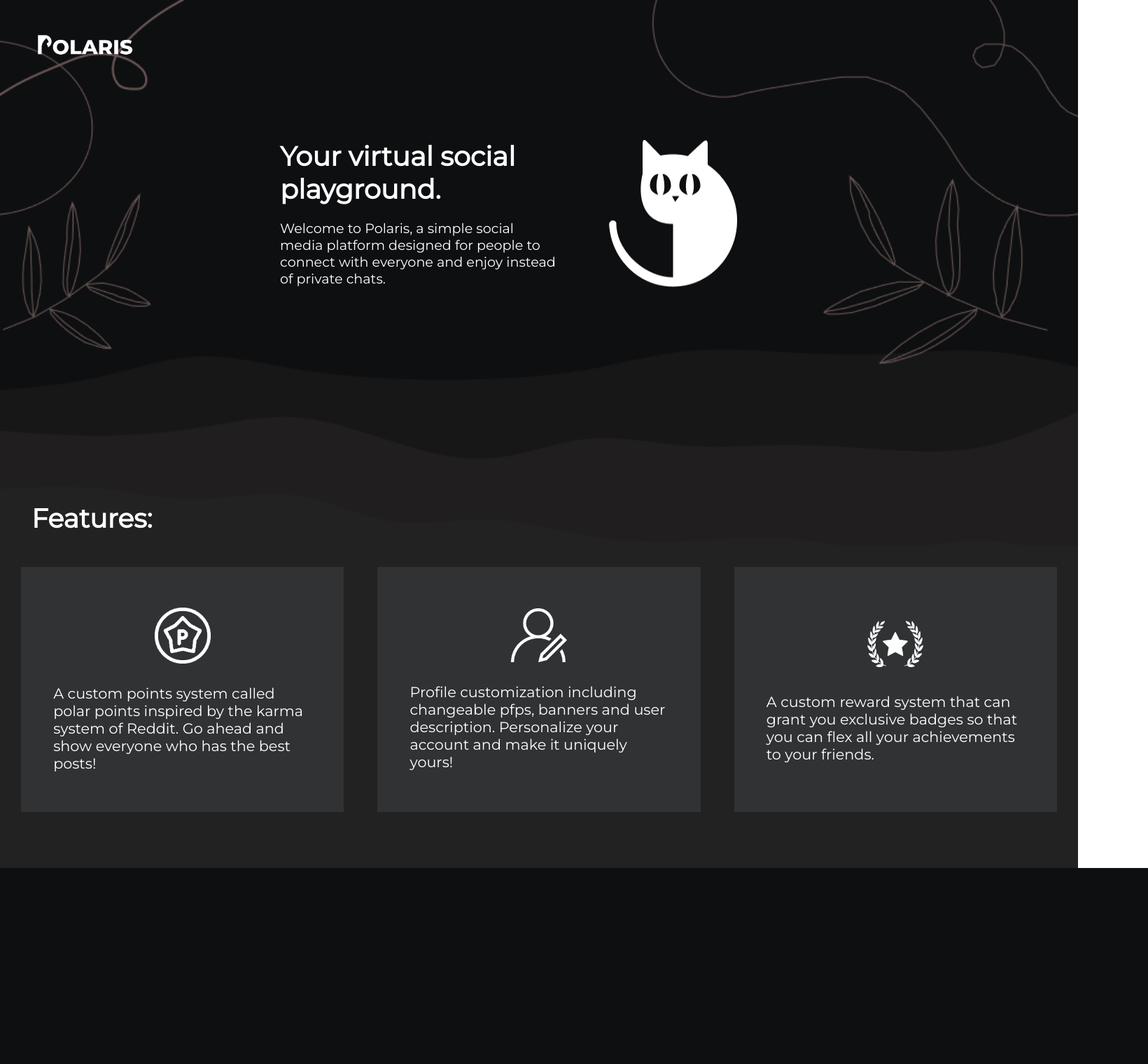
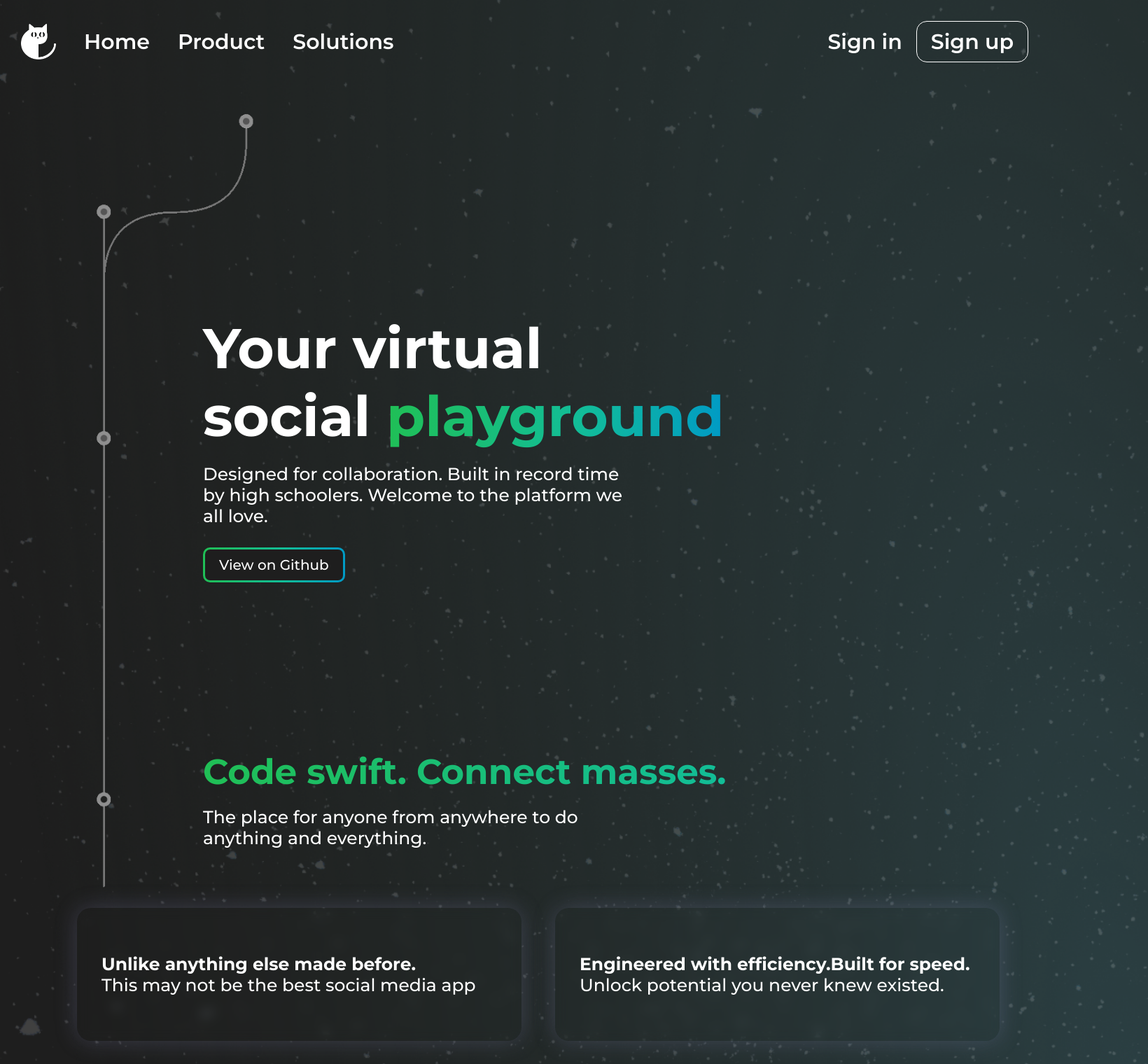
Before and after one commit to Flamez06/Polaris, a Flask app: page /landing in a window 1640 px wide. Shown: the top 1520 px of the page at 70% size. Before the commit the page ends 1240 px from the top, so only its background shows below. Run offline with Flask 3, Linux system fonts and the light colour scheme; the visitor is signed in with stand-in values (Sample User, id 1); some libraries are stand-ins or nearby versions.

Commit message:
landing page
sheeshu

```diff
--- a/app.py
+++ b/app.py
@@ -76,6 +76,7 @@ def register():
         data = load_data()
         username = request.form['username']
         password = request.form['password']
+        print(username,password)
         if username in data['users']:
             error = 'Username already taken'
             return render_template('register.html', error=error)
@@ -131,7 +132,8 @@ def account():
 
 @app.route('/landing')
 def landing():
-    return render_template('landing.html')
+
+    return render_template('landing1.html')
 
 
 @app.route('/delete',methods=['POST'])
--- a/static/landing.css
+++ /dev/null
@@ -1,71 +0,0 @@
-*{
-    margin:0;
-    padding: 0;
-}
-body{
-    color: white;
-    font-family: 'Montserrat', sans-serif;
-}
-.section1{
-    width: 1480px;
-    height: 750px;
-    background-image: url(/static/Images/Slice\ 2.png);
-    background-size: cover;
-    background-repeat: no-repeat;
-    padding: 30px 30px 0px 30px;
-}
-.section2{
-    width: 1480px;
-    height: 400px;
-    background-color: #222222;
-    padding:30px;
-    display: grid;
-    grid-template-columns: 1fr 1fr 1fr;
-    gap: 3rem;
-}
-*::-webkit-scrollbar {
-    display: none;
-}
-
-.box{
-    display: flex;
-    position: absolute;
-    top: 200px;
-    left: 400px;
-}
-.text1{
-    width: 400px;
-    margin-right:70px ;
-    font-size: larger;
-}
-#logo{
-    transform: scaleX(-1);
-}
-button{
-    background: none ;
-    border: none;
-    margin-left: 20px;
-}
-button:hover{
-    cursor: pointer;
-}
-h2{
-    width: 400px;
-    margin-left:15px ;
-    font-size: 1cm;
-    position: relative;
-    top: 620px;
-}
-.container{
-    background-color: #303234;
-    height: 350px;
-    display: flex;
-    flex-direction: column;
-    justify-content: center;
-    align-items: center;
-}
-.wrapper{
-    font-size: 0.55cm;
-    margin-top: 30px;
-    width: 80%;
-}
--- /dev/null
+++ b/static/landing1.css
@@ -0,0 +1,91 @@
+@import url('https://fonts.googleapis.com/css2?family=Montserrat+Alternates:wght@500&family=Montserrat:wght@500;600;700&display=swap');
+*{
+    padding: 0;
+    margin: 0;
+    font-family: Montserrat;
+    color: white;
+}
+body{
+    background: url(/static/Images/Frame\ 2.png);
+    background-size: cover;
+    height: 2500px;
+}
+*::-webkit-scrollbar {
+    display: none;
+}
+.nav-button{
+    background:none;
+    border:none;
+    padding: 10px 20px 10px 20px;
+    font-size: 30px;
+    font-weight: 600;
+    transition: transform 0.2s;
+    cursor: pointer;
+}
+.nav-button:hover{
+    transform: scale(1.15);
+}
+.navbar{
+    margin-top: 30px;
+    margin-left: 30px;
+    display: flex;
+    align-items: center;
+}
+.main_container{
+    margin-top: 360px;
+    position: relative;
+    right: 150px;
+}
+.text{
+    width: 600px;
+    font-size: 25px;
+}
+.rgbtext{
+    background-image: linear-gradient(93.2deg, #20bf55ff 0%, #12bd98ff 57%, #009ac6ff 100%);
+    background-position: center;
+    background-repeat: no-repeat;
+    background-size: auto;
+    -webkit-background-clip: text;
+    background-clip: text;
+    -webkit-text-fill-color: transparent;
+}
+.rgb-button{
+    border: 3px solid transparent;
+    border-radius: 10px;
+    background:
+      linear-gradient(to right, #1E1E1E, #1E1E1E),
+      linear-gradient(93.2deg, #20bf55ff 0%, #12bd98ff 57%, #009ac6ff 100%);
+    background-clip: padding-box, border-box;
+    background-origin: padding-box, border-box;
+    padding:10px 20px 10px 20px;
+    font-size: 20px;
+    margin-top:30px;
+    cursor: pointer;
+}
+.rgb-button:hover{
+    background:
+    linear-gradient(to right, #2e2d2d, #2e2d2d),
+    linear-gradient(93.2deg, #20bf55ff 0%, #12bd98ff 57%, #009ac6ff 100%);
+     background-clip: padding-box, border-box;
+    background-origin: padding-box, border-box;
+}
+.container{
+    display: flex;
+    gap: 3rem;
+    position: relative;
+    right: 180px;
+}
+.box{
+    height: 190px;
+    width: 600px;
+    display: flex;
+    flex-direction: column;
+    justify-content: center;
+    padding-left: 35px;
+    border-radius: 20px;
+}
+.glass{
+    box-shadow: 0px 0px 32px 0px rgba(149, 148, 205, 0.25);
+    backdrop-filter: blur( 8px );
+    -webkit-backdrop-filter: blur( 8px );
+}
--- a/templates/landing.html
+++ /dev/null
@@ -1,51 +0,0 @@
-<!DOCTYPE html>
-<html lang="en">
-<head>
-    <meta charset="UTF-8">
-    <meta http-equiv="X-UA-Compatible" content="IE=edge">
-    <meta name="viewport" content="width=device-width, initial-scale=1.0">
-    <title>Document</title>
-    <link rel="stylesheet" href="../static/landing.css">
-    <link rel="preconnect" href="https://fonts.googleapis.com">
-    <link rel="preconnect" href="https://fonts.gstatic.com" crossorigin>
-    <link href="https://fonts.googleapis.com/css2?family=Montserrat&display=swap" rel="stylesheet">
-    <script src="https://kit.fontawesome.com/52a4234966.js" crossorigin="anonymous"></script>
-</head>
-<body>
-    <div class="section1">
-        <form action="{{url_for('home')}}">
-        <button type="submit">
-        <img src="/static/Images/text.png" width="140px" alt="">
-        </button>
-        </form>
-        <div class="box">
-            <div class="text1">
-                <h1 style="margin-bottom: 20px;">Your virtual social playground.</h1>
-                <p>Welcome to Polaris, a simple social media platform designed for people to connect with everyone and enjoy instead of private chats.</p>
-            </div>
-            <img id="logo" src="../static/Images/Ellipse 3.png" alt="">
-        </div>
-        <h2>Features:</h2>
-    </div>
-    <div class="section2">
-        <div class="container">
-            <img src="/static/Images/download.png" width="80" alt="">
-            <div class="wrapper">
-            <p>A custom points system called polar points inspired by the karma system of Reddit. Go ahead and show everyone who has the best posts!</p>
-        </div>
-        </div>
-        <div class="container">
-            <img src="/static/Images/202-2024774_my-profile-comments-my-profile-icon-png.png" width="80" alt="">
-            <div class="wrapper">
-                <p>Profile customization including changeable pfps, banners and user description. Personalize your account and make it uniquely yours!</p>
-            </div>
-        </div>
-        <div class="container">
-            <img src="/static/Images/download (1).png" width="80" alt="">
-            <div class="wrapper">
-                <p>A custom reward system that can grant you exclusive badges so that you can flex all your achievements to your friends. </p>
-            </div>
-        </div>
-    </div>
-</body>
-</html>
--- /dev/null
+++ b/templates/landing1.html
@@ -0,0 +1,56 @@
+<!DOCTYPE html>
+<html lang="en">
+<head>
+    <meta charset="UTF-8">
+    <meta name="viewport" content="width=device-width, initial-scale=1.0">
+    <title>Document</title>
+    <link rel="stylesheet" href="/static/landing1.css">
+</head>
+<body>
+    <div class="navbar">
+        <img src="/static/Images/Ellipse 3.png" width="50px" style="margin-right: 20px;" alt="">
+        <button onclick="location.href='/'" class="nav-button">Home</button>
+        <button class="nav-button">Product</button>
+        <button class="nav-button">Solutions</button>
+        <button class="nav-button" onclick="location.href='/login'" style="margin-left: 580px;">Sign in</button>
+        <button class="nav-button" onclick="location.href='/register'" style="border: white 1px solid; border-radius: 15px;">Sign up</button>
+    </div>
+    <div style="display: flex; flex-direction: row;">
+        <img src="/static/Images/Slice 3.png" width="440px" alt="">
+        <div class="main_container">
+            <div>
+                <h1 style="font-size: 80px;font-weight: 700">Your virtual <br> social <p class="rgbtext" style="display: inline;">playground</p> </h1><br>
+                <p class="text">Designed for collaboration. Built in record time by high schoolers. Welcome to the platform we all love.</p>
+                <button onclick="location.href='//github.com/Flamez06/polaris'" class="rgb-button">View on Github</button>
+            </div>
+            <div style="margin-top: 240px;">
+                <h1 class="rgbtext" style="font-size: 50px;">Code swift. Connect masses.</h1><br>
+                <p class="text">The place for anyone from anywhere to do anything and everything.</p>
+            </div>
+            <div class="container" style="margin-top: 85px;">
+                <div class="glass box">
+                    <p class="text"><b>Unlike anything else made before.</b><br>This may not be the best social media app</p>
+                </div>
+                <div class="glass box">
+                    <p class="text"><b>Engineered with efficiency.Built for speed.</b><br>Unlock potential you never knew existed.</p>
+                </div>
+            </div>
+            <div style="margin-top: 150px;">
+                <h1 class="rgbtext" style="font-size: 50px;">Made in less than 500 hours with magic.</h1><br>
+                <p class="text">A reliable social media playground made in record time.Yes, this is magic.</p>
+            </div>
+            <div class="container" style="margin-top: 65px;">
+                <div class="glass box">
+                    <p class="text"><b>Version 2.1</b></p><br>
+                    <ul style="font-size: 20px; padding-left: 35px;"><li>added user profiles</li><li>fixed bugs</li></ul>
+                </div>
+            </div>
+            <div style="margin-top: 160px;">
+                <h1 class="rgbtext" style="font-size: 50px;">This is polaris your virtual social playground.</h1><br>
+                <p class="text">Your very own place to have fun and enjoy!</p>
+            </div>
+        </div>
+
+    </div>
+</body>
+</html>
--- a/templates/login.html
+++ b/templates/login.html
@@ -19,7 +19,7 @@
         {% if error %}
             <p style="color: red; margin-top: 20px;">{{ error }}</p>
         {% endif %}
-        <p style="margin-top: 15px;">Need an account? <a href="/register" style="color: rgb(132, 132, 183);">Register</a> </p>
+        <p style="margin-top: 15px;">Don't have an account? <a href="/register" style="color: rgb(132, 132, 183);">Register</a> </p>
     </div>
     <div class="img">
         <img src="/static/Images/Ellipse 3.png" width="125" style="transform: scaleX(-1);" alt="">
```
Also changed, not shown: data.json (+59 -5 lines), static/index.css (+17 -14 lines), static/login.css (+9 -1 lines), static/profile.css (+17 -13 lines), templates/account.html (+3 -16 lines), templates/index.html (+6 -35 lines), templates/profile.html (+5 -16 lines), templates/register.html (+19 -11 lines), static/Images/8652789.jpg (added), static/Images/Frame 2.png (added), static/Images/Slice 1.png (deleted), static/Images/Slice 3.png (added), static/Images/playground.png (added), static/Images/starry.png (added).
